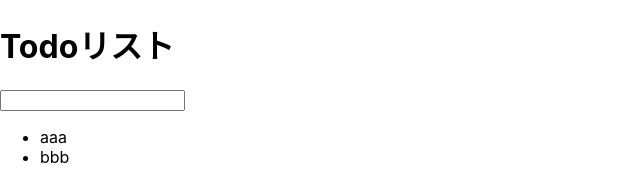
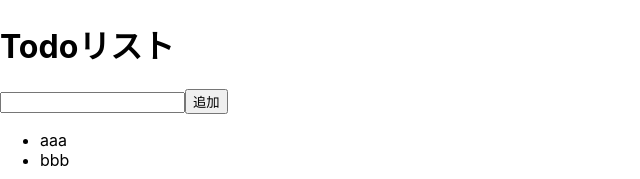
Before and after one commit to Yutaroe/react-todo, a React (Create React App) app: page / in a window 1280 px wide. Shown: the top 179 px of the page, without its empty margins (0-640 px from the left). Built offline with nearby package versions, Linux system fonts and the light colour scheme.

Commit message:
入力情報をstateに入れるようにしました

```diff
--- a/src/App.js
+++ b/src/App.js
@@ -1,4 +1,4 @@
-import React, {Component, useState} from "react"
+import React, {useState} from "react"
 
 const App = () => {
   const [todos, setTodo] = useState(['aaa','bbb'])
@@ -12,10 +12,14 @@ const App = () => {
     setWord(event.target.value)
   }
 
+  const addTodo2 = () => {
+    console.log(todos)
+  }
+
   return(
     <React.Fragment>
       <h1>Todoリスト</h1>
-      <input type="text" value={ word } onChange={addTodo}></input>
+      <input type="text" value={ word } onChange={addTodo}></input><button　onClick={addTodo2}>追加</button>
       <ul>
         {todoList}
       </ul>
```
